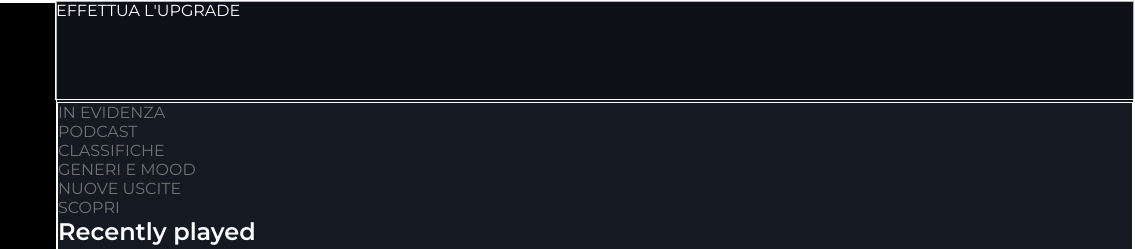
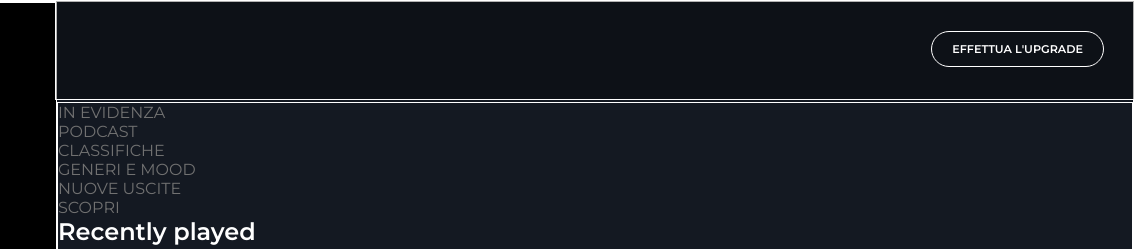
Before and after one commit to Vinffs/html-css-spotifyweb, a plain HTML site: page index.html in a window 1280 px wide. Shown: the top 249 px of the page, 145-1280 px from the left. Drawn offline with Linux system fonts and the light colour scheme.

Commit message:
added content to navbar

```diff
--- a/css/style.css
+++ b/css/style.css
@@ -183,3 +183,17 @@ a{
 .install-app{
     border-bottom: 1px solid var(--color-grey);
 }
+
+/* navbar */
+.upgrade-btn{
+    font-size: 0.7em;
+    font-weight: 600;
+    border: 1px solid var(--color-white);
+    border-radius: 20px;
+
+}
+.call-to-action-btn{
+    display: flex;
+    justify-content: flex-end;
+    margin: 30px;
+}
--- a/index.html
+++ b/index.html
@@ -82,8 +82,8 @@
             <main>
                 <!-- navbar -->
                 <div id="nav-bar" class="debug">
-                    <div class="call-to-action-btn">
-                        <span>EFFETTUA L'UPGRADE</span>
+                    <div>
+                        <span class="call-to-action-btn"><a class="upgrade-btn white-text py-10 px-20" href="">EFFETTUA L'UPGRADE</a></span>
                     </div>
                 </div>
 
```
